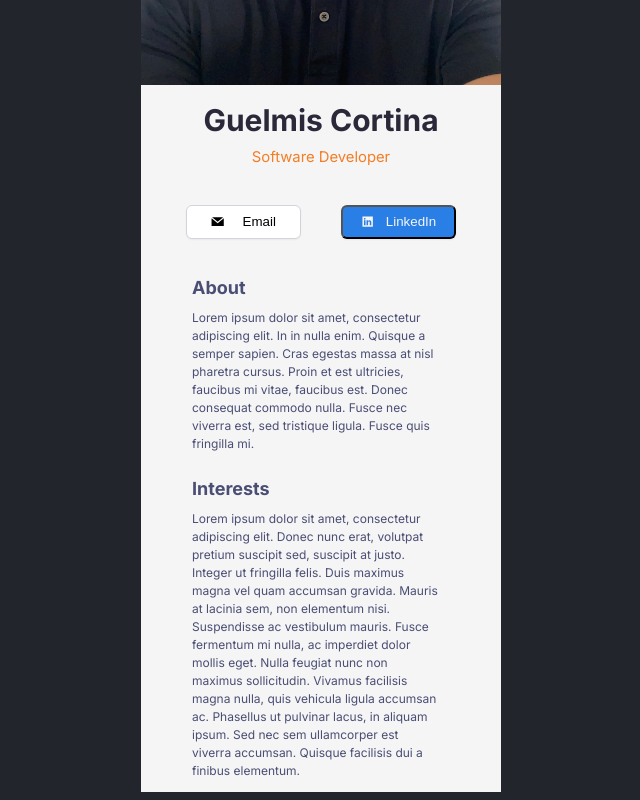
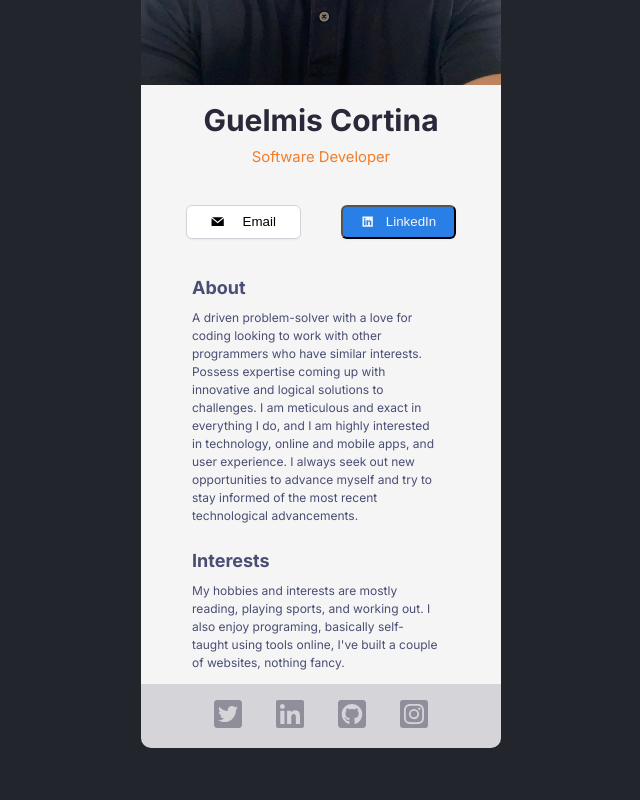
Before and after one commit to gcode101/Digital-Business-Card, a React (Vite) app: page / in a window 1280 px wide. Shown: the part 407-1207 px from the top of the page, without its empty margins (319-959 px from the left). After the commit the page ends 1163 px from the top, so only its background shows below. Built offline with nearby package versions, Linux system fonts and the light colour scheme; a web font is replaced by a local one.

Commit message:
completed footer section

```diff
--- a/src/App.css
+++ b/src/App.css
@@ -167,3 +167,18 @@ body {
 .inte-info h2 {
   margin-bottom: 0px;
 }
+
+.footer-section {
+  display: flex;
+  justify-content: center;
+  align-items: center;
+  height: 64px;
+  background: #D5D4D8;
+  border-radius: 0px 0px 10px 10px;
+}
+
+.icon {
+  color: #918E9B;
+  padding: 15px;
+  font-size: 32px;
+}
--- a/src/App.jsx
+++ b/src/App.jsx
@@ -4,6 +4,7 @@ import './App.css'
 import Info from './components/info'
 import About from './components/about'
 import Interests from './components/interests'
+import Footer from './components/footer'
 
 function App() {
   return (
@@ -11,6 +12,7 @@ function App() {
       <Info />
       <About />
       <Interests />
+      <Footer />
     </div>
   )
 }
--- a/src/components/about.jsx
+++ b/src/components/about.jsx
@@ -5,11 +5,11 @@ function About () {
 			<div className='about-info'>
 				<h2>About</h2>
 				<p>
-					Lorem ipsum dolor sit amet, consectetur adipiscing elit. In in nulla enim. Quisque a semper sapien.
-					Cras egestas massa at nisl pharetra cursus.
-					Proin et est ultricies, faucibus mi vitae, faucibus est.
-					Donec consequat commodo nulla.
-					Fusce nec viverra est, sed tristique ligula. Fusce quis fringilla mi.
+					A driven problem-solver with a love for coding looking to work with other programmers who have similar interests.
+					Possess expertise coming up with innovative and logical solutions to challenges.
+					I am meticulous and exact in everything I do, and I am highly interested in technology, online and mobile apps,
+					and user experience. I always seek out new opportunities to advance myself and try to stay informed of the most recent
+					technological advancements.
 				</p>
 			</div>
 		</div>
--- a/src/components/footer.jsx
+++ b/src/components/footer.jsx
@@ -0,0 +1,31 @@
+import { FaTwitterSquare } from "react-icons/fa";
+import { FaLinkedin } from "react-icons/fa";
+import { FaGithubSquare } from "react-icons/fa";
+import { FaInstagramSquare } from "react-icons/fa";
+
+
+function Footer () {
+
+	let twitter = "https://twitter.com/cguelmis"
+	let linkedin = "https://www.linkedin.com/in/guelmis/"
+	let github = "https://github.com/gcode101"
+	let insta = "https://www.instagram.com/dominoss18/"
+	return (
+		<div className='footer-section'>
+			<a href={twitter}>
+				<FaTwitterSquare className='icon' />
+			</a>
+			<a href={linkedin}>
+				<FaLinkedin className='icon'/>
+			</a>
+			<a href={github}>
+				<FaGithubSquare className='icon' />
+			</a>
+			<a href={insta}>
+				<FaInstagramSquare className='icon' />
+			</a>
+		</div>
+	)
+}
+
+export default Footer;
--- a/src/components/interests.jsx
+++ b/src/components/interests.jsx
@@ -5,18 +5,9 @@ function Interests () {
 			<div className='inte-info'>
 				<h2>Interests</h2>
 				<p>
-					Lorem ipsum dolor sit amet, consectetur adipiscing elit.
-					Donec nunc erat, volutpat pretium suscipit sed, suscipit at justo.
-					Integer ut fringilla felis.
-					Duis maximus magna vel quam accumsan gravida.
-					Mauris at lacinia sem, non elementum nisi.
-					Suspendisse ac vestibulum mauris.
-					Fusce fermentum mi nulla, ac imperdiet dolor mollis eget.
-					Nulla feugiat nunc non maximus sollicitudin.
-					Vivamus facilisis magna nulla, quis vehicula ligula accumsan ac.
-					Phasellus ut pulvinar lacus, in aliquam ipsum.
-					Sed nec sem ullamcorper est viverra accumsan.
-					Quisque facilisis dui a finibus elementum.
+					My hobbies and interests are mostly reading, playing sports, and working out.
+					I also enjoy programing, basically self-taught using tools online,
+					I've built a couple of websites, nothing fancy.
 				</p>
 			</div>
 		</div>
```
